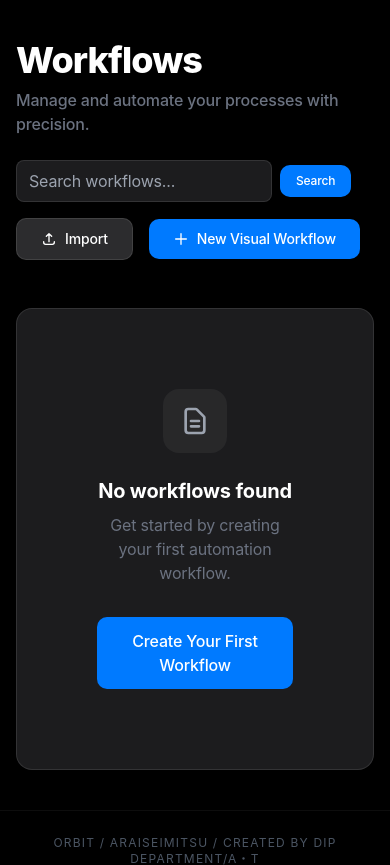
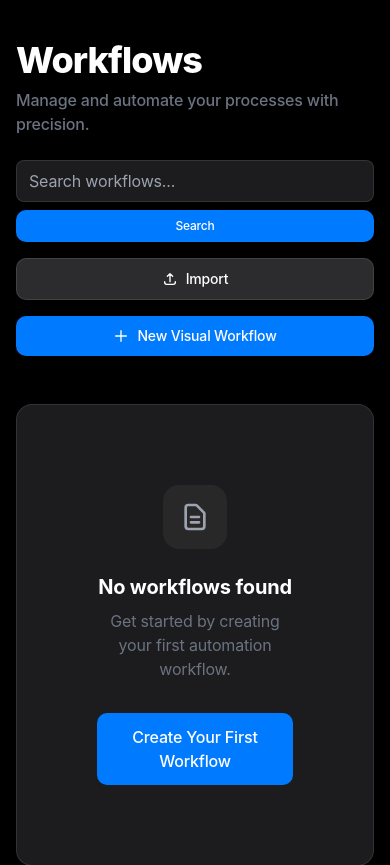
Before and after one commit to Araiseimitsu/orbit, a FastAPI app: page / in a window 390 px wide. Shown: the part 65-930 px from the top of the page. Run offline with FastAPI, Linux system fonts and the light colour scheme; some libraries are stand-ins or nearby versions.

Commit message:
ダッシュボードの検索フォームとボタンのスタイルをモバイル対応に改善し、カードグリッドのレイアウトを調整

```diff
--- a/src/app/ui/templates/dashboard.html
+++ b/src/app/ui/templates/dashboard.html
@@ -10,22 +10,22 @@
             <p class="text-gray-500 font-medium">Manage and automate your processes with precision.</p>
         </div>
         <div class="flex flex-wrap items-center gap-4">
-            <form method="get" class="flex items-center gap-2">
-                <div class="relative">
+            <form method="get" class="flex flex-wrap items-center gap-2 w-full sm:w-auto">
+                <div class="relative flex-1 min-w-0 w-full sm:w-auto">
                     <input id="search-query" type="search" name="q" value="{{ search_query }}"
-                        placeholder="Search workflows..." class="w-64" autocomplete="off" />
+                        placeholder="Search workflows..." class="w-full sm:w-64" autocomplete="off" />
                 </div>
                 {% if search_query %}
-                <a href="/" class="apple-button apple-button-secondary px-4 py-2 text-xs">
+                <a href="/" class="apple-button apple-button-secondary px-4 py-2 text-xs w-full sm:w-auto">
                     Clear
                 </a>
                 {% endif %}
-                <button type="submit" class="apple-button apple-button-primary px-4 py-2 text-xs">
+                <button type="submit" class="apple-button apple-button-primary px-4 py-2 text-xs w-full sm:w-auto">
                     Search
                 </button>
             </form>
             <button type="button"
-                class="apple-button apple-button-secondary px-6 py-2.5 text-sm"
+                class="apple-button apple-button-secondary px-6 py-2.5 text-sm w-full sm:w-auto"
                 data-import-trigger>
                 <svg class="w-4 h-4 mr-2" fill="none" stroke="currentColor" viewBox="0 0 24 24">
                     <path stroke-linecap="round" stroke-linejoin="round" stroke-width="2"
@@ -35,7 +35,7 @@
             </button>
             <input type="file" id="import-file-input" accept=".yaml,.yml" class="hidden"
                 data-import-input />
-            <a href="/workflows/new/visual" class="apple-button apple-button-primary px-6 py-2.5 text-sm">
+            <a href="/workflows/new/visual" class="apple-button apple-button-primary px-6 py-2.5 text-sm w-full sm:w-auto">
                 <svg class="w-4 h-4 mr-2" fill="none" stroke="currentColor" viewBox="0 0 24 24">
                     <path stroke-linecap="round" stroke-linejoin="round" stroke-width="2" d="M12 4v16m8-8H4" />
                 </svg>
@@ -46,9 +46,9 @@
 </div>
 
 {% if workflows %}
-<div class="grid gap-8 md:grid-cols-2 lg:grid-cols-3">
+<div class="grid grid-cols-1 gap-8 md:grid-cols-2 lg:grid-cols-3">
     {% for workflow in workflows %}
-    <div class="apple-card p-6 flex flex-col h-full {% if not workflow.is_valid %}ring-1 ring-red-500/50{% endif %}">
+    <div class="apple-card p-6 flex flex-col h-full min-w-0 {% if not workflow.is_valid %}ring-1 ring-red-500/50{% endif %}">
         <div class="flex items-start justify-between mb-4">
             <div class="overflow-hidden">
                 <a href="/workflows/{{ workflow.name }}"
```
Also changed, not shown: .docs/update.md.
